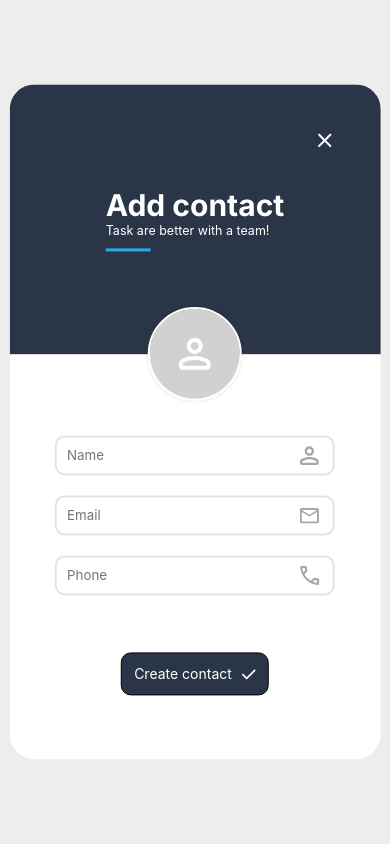
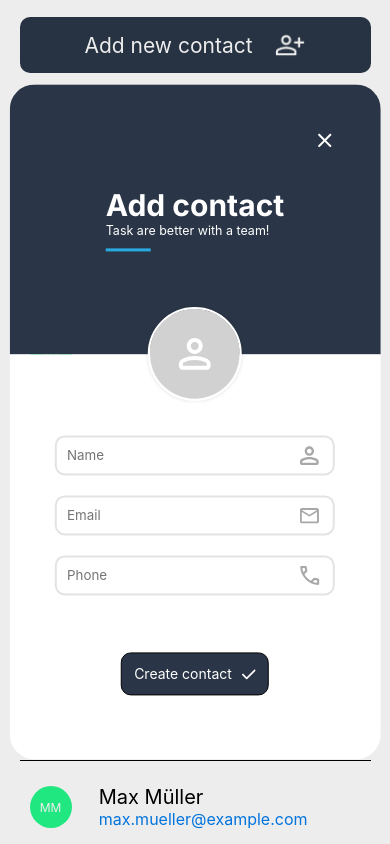
Before and after one commit to Nokaarimikalu/join, an Angular app: page / in a window 390 px wide. Both pictures are taken after a click on the button "Add new contact". Shown: the top 844 px of the page. Built offline with nearby package versions, Linux system fonts and the light colour scheme; a web font is replaced by a local one.

Commit message:
feat: overlay-contacts.components
Feat: services.toggleOverlay() implemented to overlay-contacts.components (desktop & mobile)

```diff
--- a/src/app/contacts/overlay-contacts/overlay-contacts.component.html
+++ b/src/app/contacts/overlay-contacts/overlay-contacts.component.html
@@ -6,7 +6,7 @@
       </div>
       <div class="d-flex">
         <div class="add-contact">
-          <div class="mobile-close">
+          <div class="mobile-close" (click)="toggleOverlay()">
             <img src="assets/img/add-contacts/mobile-close.svg" alt="">
           </div>
           <div class="center-contact">
@@ -18,7 +18,7 @@
           </div>
         </div>
         <div class="user-data">
-          <div class="close-image">
+          <div class="close-image" (click)="toggleOverlay()">
             <img src="assets/img/add-contacts/Vector.svg" alt="" />
           </div>
           <div class="user-image">
--- a/src/app/contacts/overlay-contacts/overlay-contacts.component.scss
+++ b/src/app/contacts/overlay-contacts/overlay-contacts.component.scss
@@ -1,4 +1,9 @@
 .background-overlay {
+    z-index: 5;
+    position: fixed;
+    top: 0;
+    left: 0;
+    width: 100%;
     height: 100dvh;
     background-color: rgba(0, 0, 0, 0.072);
     font-size: 10px;
@@ -285,9 +290,9 @@
                     }
                     .user-contact-data {
                         height: 80%;
-                        .contact-form{
+                        .contact-form {
                             width: 360px;
-                            @media(max-width: 390px){
+                            @media (max-width: 390px) {
                                 width: 280px;
                             }
                             gap: 20px;
--- a/src/app/contacts/overlay-contacts/overlay-contacts.component.ts
+++ b/src/app/contacts/overlay-contacts/overlay-contacts.component.ts
@@ -1,13 +1,16 @@
 import { Component } from '@angular/core';
-import { OverlayState } from "../../services/contacts/overlayState.service";
+import { OverlayState } from '../../services/contacts/overlayState.service';
 
 @Component({
-  selector: 'app-overlay-contacts',
-  imports: [],
-  templateUrl: './overlay-contacts.component.html',
-  styleUrl: './overlay-contacts.component.scss'
+    selector: 'app-overlay-contacts',
+    imports: [],
+    templateUrl: './overlay-contacts.component.html',
+    styleUrl: './overlay-contacts.component.scss',
 })
 export class OverlayContactsComponent {
-constructor(public overlayState: OverlayState) {}
+    constructor(public overlayState: OverlayState) {}
 
+    toggleOverlay() {
+        this.overlayState.toggleOverlay();
+    }
 }
```
